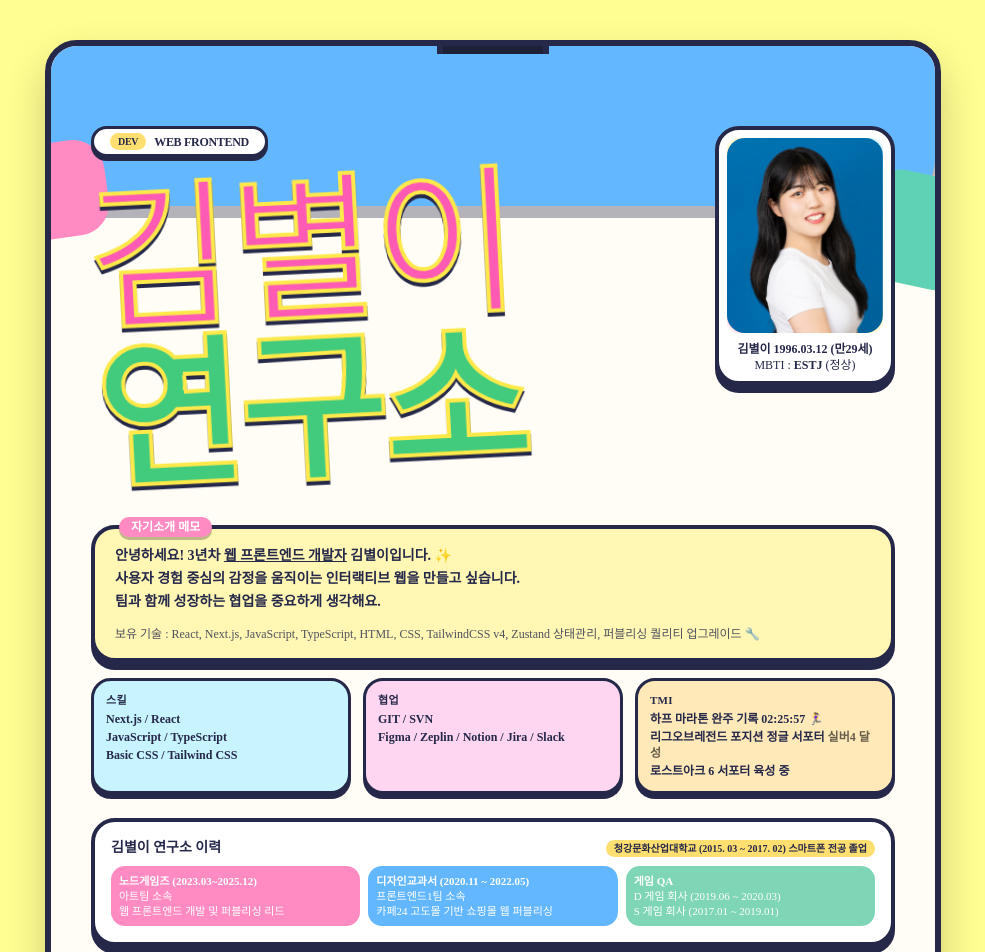
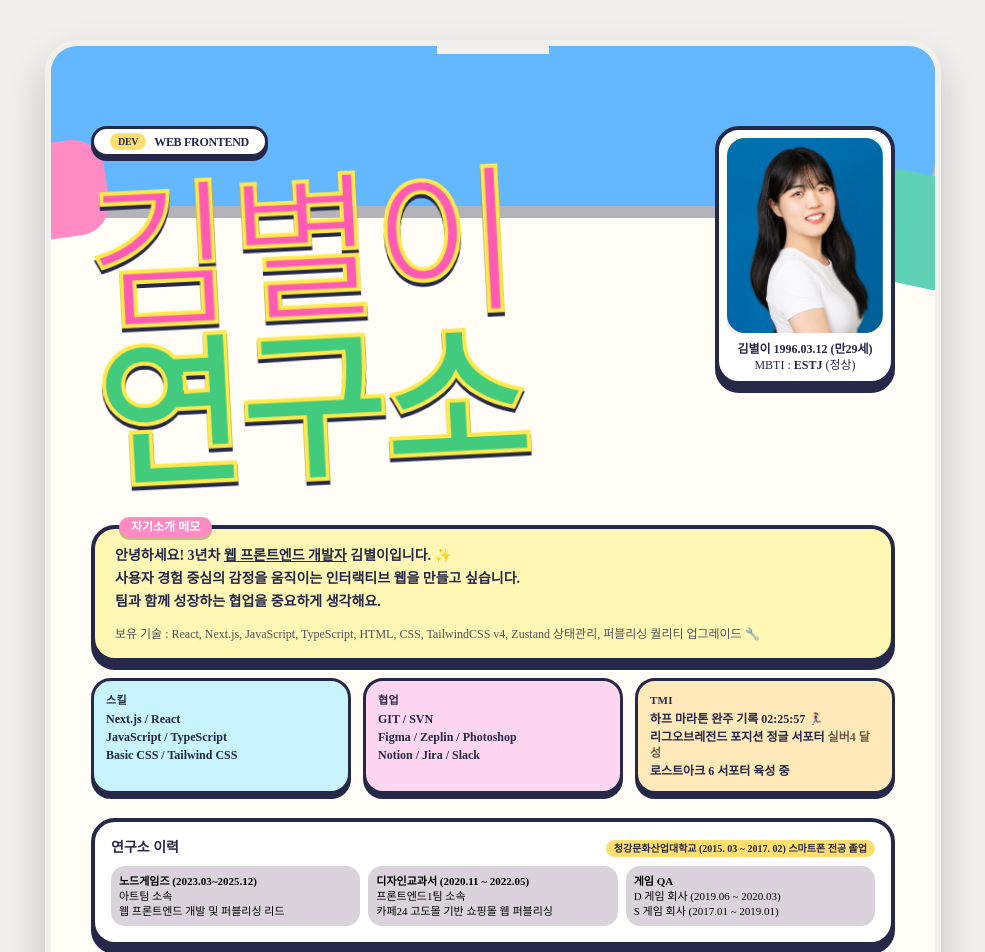
Before and after one commit to ByeoliKim/star-portfolio, a Next.js app: page / in a window 1280 px wide. Shown: the top 952 px of the page, without its empty margins (147-1132 px from the left). Built offline with nearby package versions, Linux system fonts and the light colour scheme; a web font is replaced by a local one.

Commit message:
style: 레이아웃 잡는 중

```diff
--- a/app/page.tsx
+++ b/app/page.tsx
@@ -4,11 +4,11 @@ import kimstar from "@/public/assets/kimstar.jpeg";
 export default function Home() {
   return (
     <>
-      <main className="min-h-screen bg-[#fffe92] flex items-center justify-center px-4 py-10">
-        <div className="relative w-full max-w-4xl overflow-hidden rounded-4xl border-[6px] border-[#252849] bg-[#FFFDF5] shadow-[0_20px_40px_rgba(0,0,0,0.2)]">
+      <main className="min-h-screen bg-[#F1F0EC] flex items-center justify-center px-4 py-10">
+        <div className="relative w-full max-w-4xl overflow-hidden rounded-4xl border-[6px] border-[#F1F0EC] bg-[#FFFDF5] shadow-[0_20px_40px_rgba(0,0,0,0.2)]">
           {/* 상단 클립보드 */}
           <div className="pointer-events-none absolute -top-7 left-1/2 z-20 -translate-x-1/2">
-            <div className="h-9 w-28 rounded-t-3xl border-[6px] border-b-0 border-[#252849] bg-[#1C2138]" />
+            <div className="h-9 w-28 rounded-t-3xl border-[6px] border-b-0 border-[#F1F0EC] bg-[#F1F0EC]" />
           </div>
 
           {/* 배경 패턴 & 장식 */}
@@ -106,7 +106,8 @@ export default function Home() {
                     <p className="text-[11px] uppercase tracking-wide">협업</p>
                     <ul className="mt-1 space-y-0.5">
                       <li>GIT / SVN</li>
-                      <li>Figma / Zeplin / Notion / Jira / Slack</li>
+                      <li>Figma / Zeplin / Photoshop</li>
+                      <li>Notion / Jira / Slack</li>
                     </ul>
                   </div>
                   <div className="rounded-[20px] border-[3px] border-[#252849] bg-[#FFE9B8] px-3 py-3 text-xs font-semibold text-[#252849] shadow-[0_5px_0_#252849]">
@@ -128,26 +129,26 @@ export default function Home() {
                 {/* 연구 스케줄 */}
                 <div className="rounded-3xl border-4 border-[#252849] bg-white px-4 py-4 text-xs text-[#252849] shadow-[0_8px_0_#252849]">
                   <div className="mb-2 flex items-center justify-between">
-                    <p className="text-sm font-extrabold">김별이 연구소 이력</p>
+                    <p className="text-sm font-extrabold">연구소 이력</p>
                     <span className="rounded-full bg-[#FFDF6F] px-2 py-0.5 text-[10px] font-semibold">
                       청강문화산업대학교 (2015. 03 ~ 2017. 02) 스마트폰 전공
                       졸업
                     </span>
                   </div>
                   <div className="grid grid-cols-3 gap-2 text-[11px]">
-                    <div className="rounded-[14px] bg-[#FF8BC2] px-2 py-2 text-white">
+                    <div className="rounded-[14px] bg-[#DBD3DC] px-2 py-2 text-black">
                       <p className="font-bold">노드게임즈 (2023.03~2025.12)</p>
                       <p>아트팀 소속 </p>
                       <p>웹 프론트엔드 개발 및 퍼블리싱 리드</p>
                     </div>
-                    <div className="rounded-[14px] bg-[#63B7FF] px-2 py-2 text-white">
+                    <div className="rounded-[14px] bg-[#DBD3DC] px-2 py-2 text-black">
                       <p className="font-bold">
                         디자인교과서 (2020.11 ~ 2022.05)
                       </p>
                       <p>프론트엔드1팀 소속</p>
                       <p>카페24 고도몰 기반 쇼핑몰 웹 퍼블리싱</p>
                     </div>
-                    <div className="rounded-[14px] bg-[#7FD6B7] px-2 py-2 text-white">
+                    <div className="rounded-[14px] bg-[#DBD3DC] px-2 py-2 text-black">
                       <p className="font-bold">게임 QA</p>
                       <p>D 게임 회사 (2019.06 ~ 2020.03)</p>
                       <p>S 게임 회사 (2017.01 ~ 2019.01)</p>
@@ -182,7 +183,7 @@ export default function Home() {
 
             {/* 하단 한 줄 */}
             <section className="mt-7 flex flex-wrap items-center justify-between gap-2 text-[10px] text-[#252849]/80">
-              <p>#꼼꼼함 #실행력 #게임좋아함 #덕후</p>
+              <p>#긍정 #실행력 #친화력</p>
               <p>모든 실험은 팀원과의 즐거운 협업 아래 진행됩니다 🧪</p>
             </section>
           </div>
```
